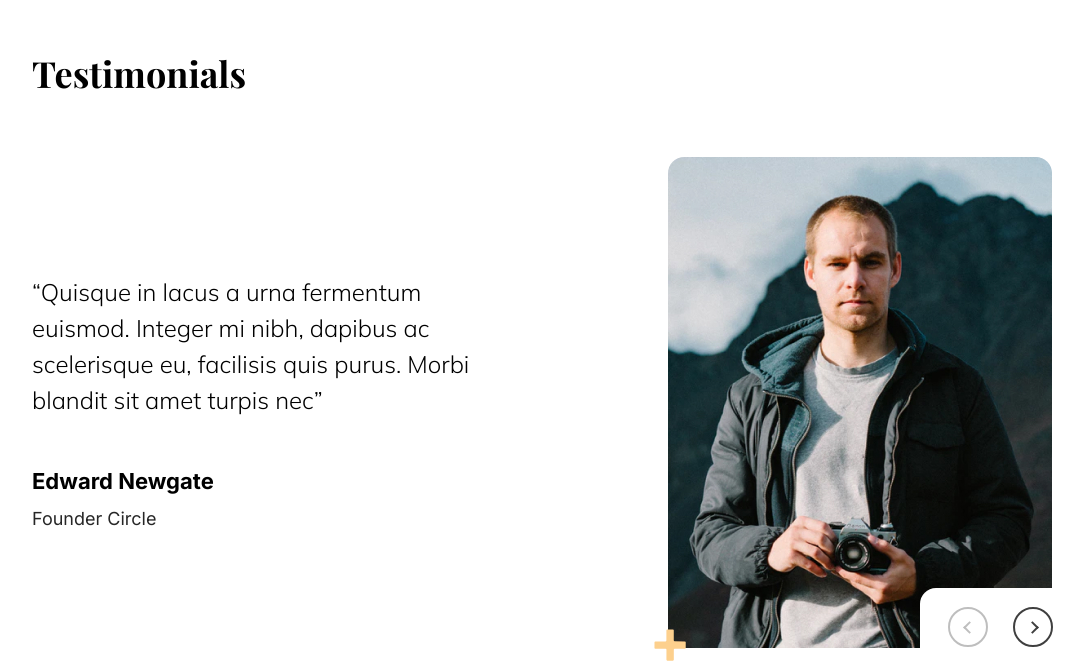
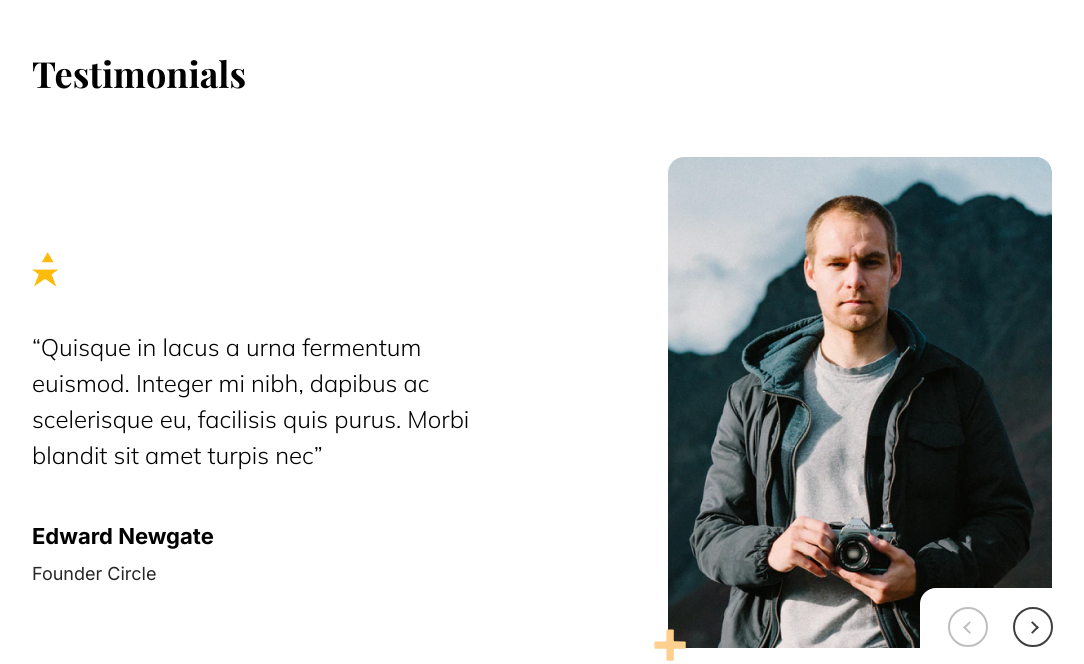
Before and after one commit to stv74/travel-tours, a website: page src/index.html in a window 1280 px wide. Shown: the part 3339-4003 px from the top of the page, without its empty margins (88-1172 px from the left). Drawn offline with nearby package versions, Linux system fonts and the light colour scheme; files that its build step writes are made by us from their sources; files whose address does not match are found by name.

Commit message:
Секция TESTIMONIALS. Работа над слайдером

```diff
--- a/src/index.html
+++ b/src/index.html
@@ -211,6 +211,7 @@
 				<div class="testimonials__slider">
 					<div class="testimonials__slider-frame">
 						<div class="testimonials__wrap">
+							<div class="star"></div>
 							<p class="testimonials__text">
 								“Quisque in lacus a urna fermentum euismod. Integer mi nibh, dapibus
 								ac scelerisque eu, facilisis quis purus. Morbi blandit sit amet
@@ -230,7 +231,7 @@
 								ac scelerisque eu, facilisis quis purus. Morbi blandit sit amet
 								turpis nec”
 							</p>
-							<div class="testimonials__autor">Edward Newgate</div>
+							<div class="testimonials__autor">Kristin Bond</div>
 							<div class="testimonials__descr">Founder Circle</div>
 						</div>
 						<div class="testimonials__photo">
--- a/src/js/script.js
+++ b/src/js/script.js
@@ -1,9 +1,7 @@
-$(document).ready(function () {
+$(function () {
 	// Активируем календарь для поля Date формы выбора тура
-	$(function () {
-		$('#date').datepicker({
-			dateFormat: 'dd.mm.yy',
-		});
+	$('#date').datepicker({
+		dateFormat: 'dd.mm.yy',
 	});
 
 	// Делаем валидацию формы выбора тура
@@ -25,5 +23,8 @@ $(document).ready(function () {
 	// Подключаем Slick-slider
 	$('.testimonials__slider').slick({
 		infinite: false,
+		speed: 500,
+		fade: true,
+		cssEase: 'linear',
 	});
 });
--- a/src/sass/abstracts/_variables.scss
+++ b/src/sass/abstracts/_variables.scss
@@ -27,6 +27,8 @@ $footer-text-color: #848484;
 // Цвет кнопок
 $button-color: #fb8f1d;
 
+$stars-color: #ffbb0c;
+
 // Цвет элементов формы выбора
 $form-color: #afb0b9;
 
--- /dev/null
+++ b/src/sass/components/_star.scss
@@ -0,0 +1,80 @@
+// .star {
+// 	margin: 50px 0;
+// 	position: relative;
+// 	display: block;
+// 	color: $stars-color;
+// 	width: 0px;
+// 	height: 0px;
+// 	border-right: 100px solid transparent;
+// 	border-bottom: 70px solid $stars-color;
+// 	border-left: 100px solid transparent;
+// 	transform: rotate(35deg);
+// 	// transform: scale(0.25);
+// }
+// .star:before {
+// 	border-bottom: 80px solid $stars-color;
+// 	border-left: 30px solid transparent;
+// 	border-right: 30px solid transparent;
+// 	position: absolute;
+// 	height: 0;
+// 	width: 0;
+// 	top: -45px;
+// 	left: -65px;
+// 	display: block;
+// 	content: '';
+// 	transform: rotate(-35deg);
+// }
+// .star:after {
+// 	position: absolute;
+// 	display: block;
+// 	color: $stars-color;
+// 	top: 3px;
+// 	left: -105px;
+// 	width: 0px;
+// 	height: 0px;
+// 	border-right: 100px solid transparent;
+// 	border-bottom: 70px solid $stars-color;
+// 	border-left: 100px solid transparent;
+// 	transform: rotate(-70deg);
+// 	content: '';
+// }
+
+.star {
+	margin: 50px 0;
+	position: relative;
+	display: block;
+	color: $stars-color;
+	width: 0px;
+	height: 0px;
+	border-right: 15px solid transparent;
+	border-bottom: 10px solid $stars-color;
+	border-left: 15px solid transparent;
+	transform: rotate(35deg);
+}
+.star:before {
+	border-bottom: 10px solid $stars-color;
+	border-left: 6px solid transparent;
+	border-right: 6px solid transparent;
+	position: absolute;
+	height: 0;
+	width: 0;
+	top: -14px;
+	left: -15px;
+	display: block;
+	content: '';
+	transform: rotate(-35deg);
+}
+.star:after {
+	position: absolute;
+	display: block;
+	color: $stars-color;
+	top: 2px;
+	left: -18px;
+	width: 0px;
+	height: 0px;
+	border-right: 15px solid transparent;
+	border-bottom: 10px solid $stars-color;
+	border-left: 15px solid transparent;
+	transform: rotate(-70deg);
+	content: '';
+}
--- a/src/sass/main.scss
+++ b/src/sass/main.scss
@@ -29,3 +29,4 @@
 
 // 5. Components
 @import 'components/button';
+@import 'components/star';
```
Also changed, not shown: src/css/style.min.css, src/js/script.min.js.
